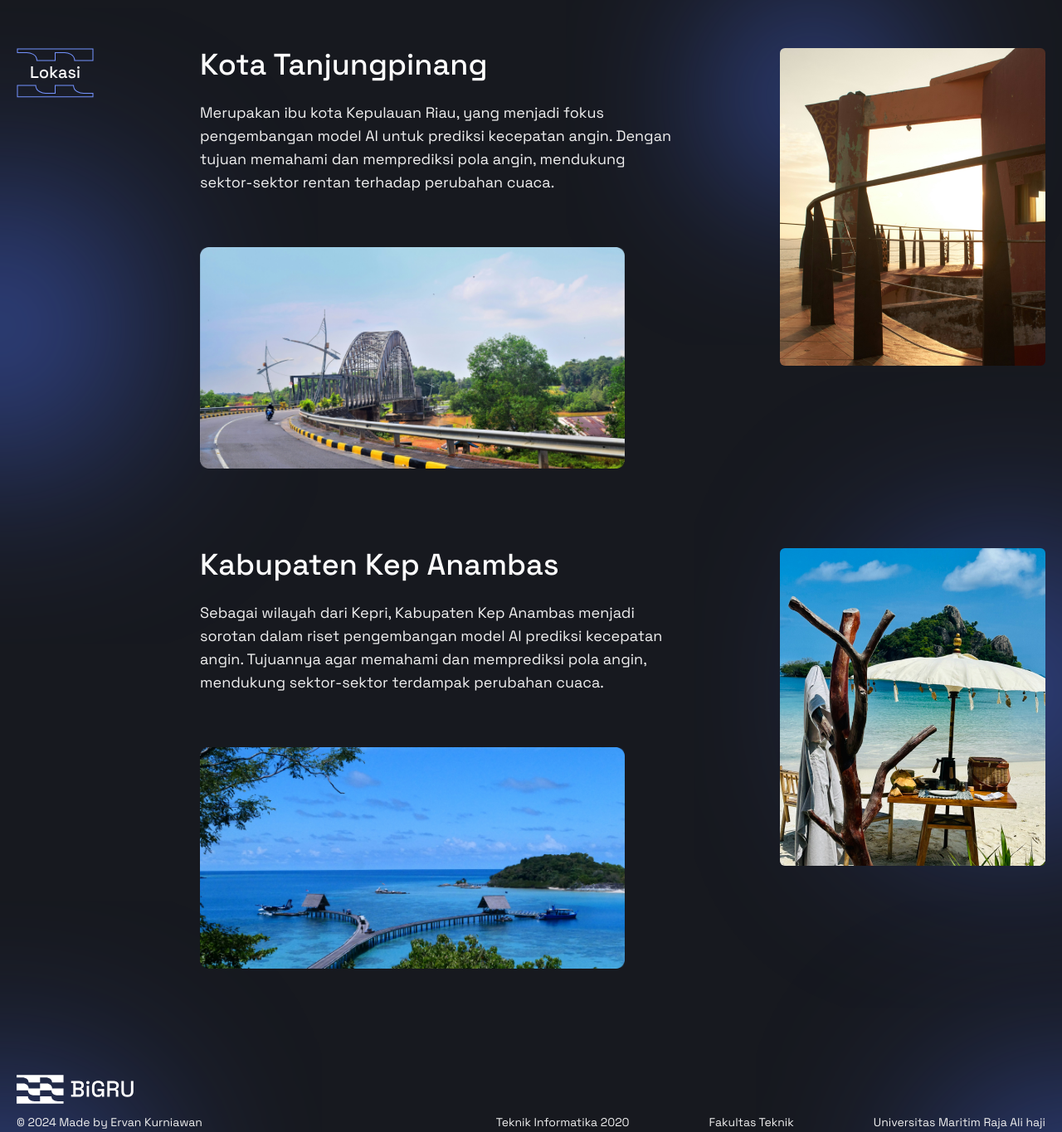
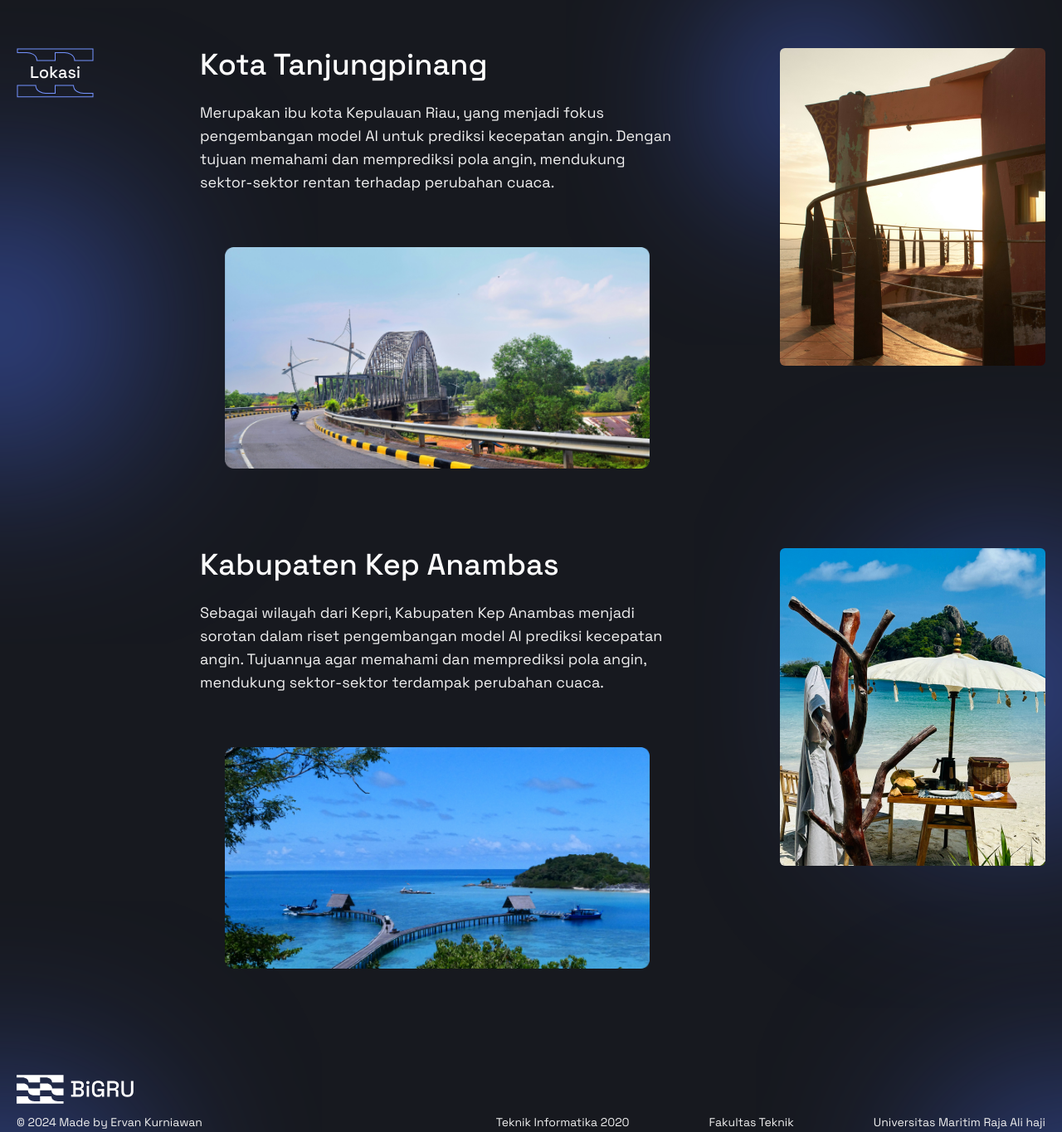
Before and after one commit to ervanervan/wind-speed-prediction-with-bigru, a React (Vite) app in the folder client/: page / in a window 1280 px wide. Shown: the part 1296-2661 px from the top of the page at 83% size. Built offline with nearby package versions, Linux system fonts and the light colour scheme; a web font is replaced by a local one.

Commit message:
update: location components

```diff
--- a/client/src/components/Location.jsx
+++ b/client/src/components/Location.jsx
@@ -37,12 +37,12 @@ export default function Location() {
                 sektor-sektor rentan terhadap perubahan cuaca.
               </p>
             </div>
-            <img src={img1} alt="" className="w-full md:w-[32rem]" />
+            <img src={img1} alt="" className="w-full md:w-[32rem] mx-auto" />
           </div>
           <img
             src={img2}
             alt=""
-            className="w-full h-44 lg:w-[20rem] lg:h-auto mt-10 md:mt-0 object-cover md:object-none rounded-md"
+            className="w-full h-44 md:h-[16.75rem] md:w-[20rem] lg:h-auto object-cover md:object-none rounded-md md:hidden lg:block"
           />
         </div>
 
@@ -65,12 +65,12 @@ export default function Location() {
                 mendukung sektor-sektor terdampak perubahan cuaca.
               </p>
             </div>
-            <img src={img3} alt="" className="w-full md:w-[32rem]" />
+            <img src={img3} alt="" className="w-full md:w-[32rem] mx-auto" />
           </div>
           <img
             src={img4}
             alt=""
-            className="w-full h-44 md:w-[20rem] md:h-auto mt-10 md:mt-0 object-cover md:object-none rounded-md"
+            className="w-full h-44 md:h-[16.75rem] md:w-[20rem] lg:h-auto object-cover md:object-none rounded-md md:hidden lg:block"
           />
         </div>
       </div>
```
